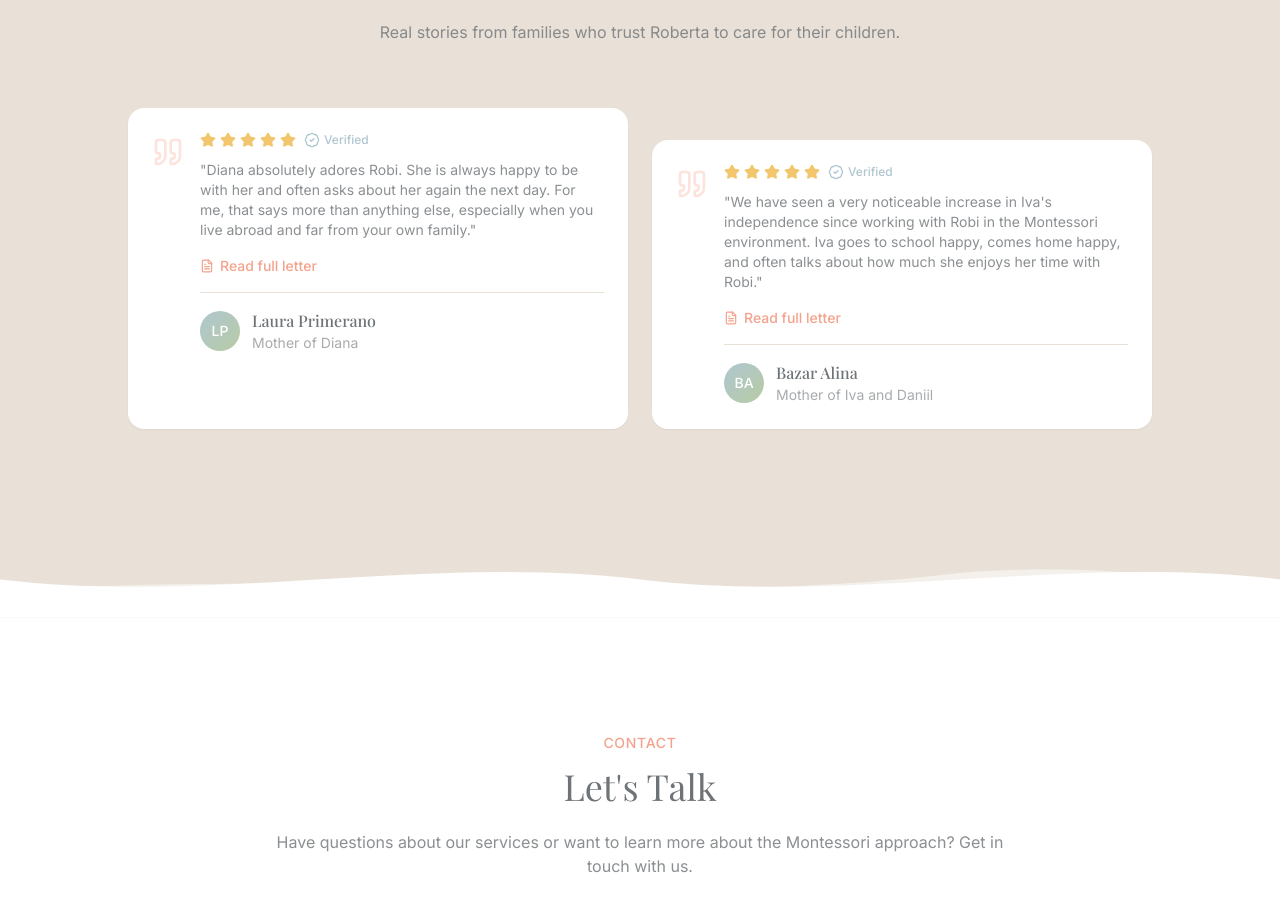
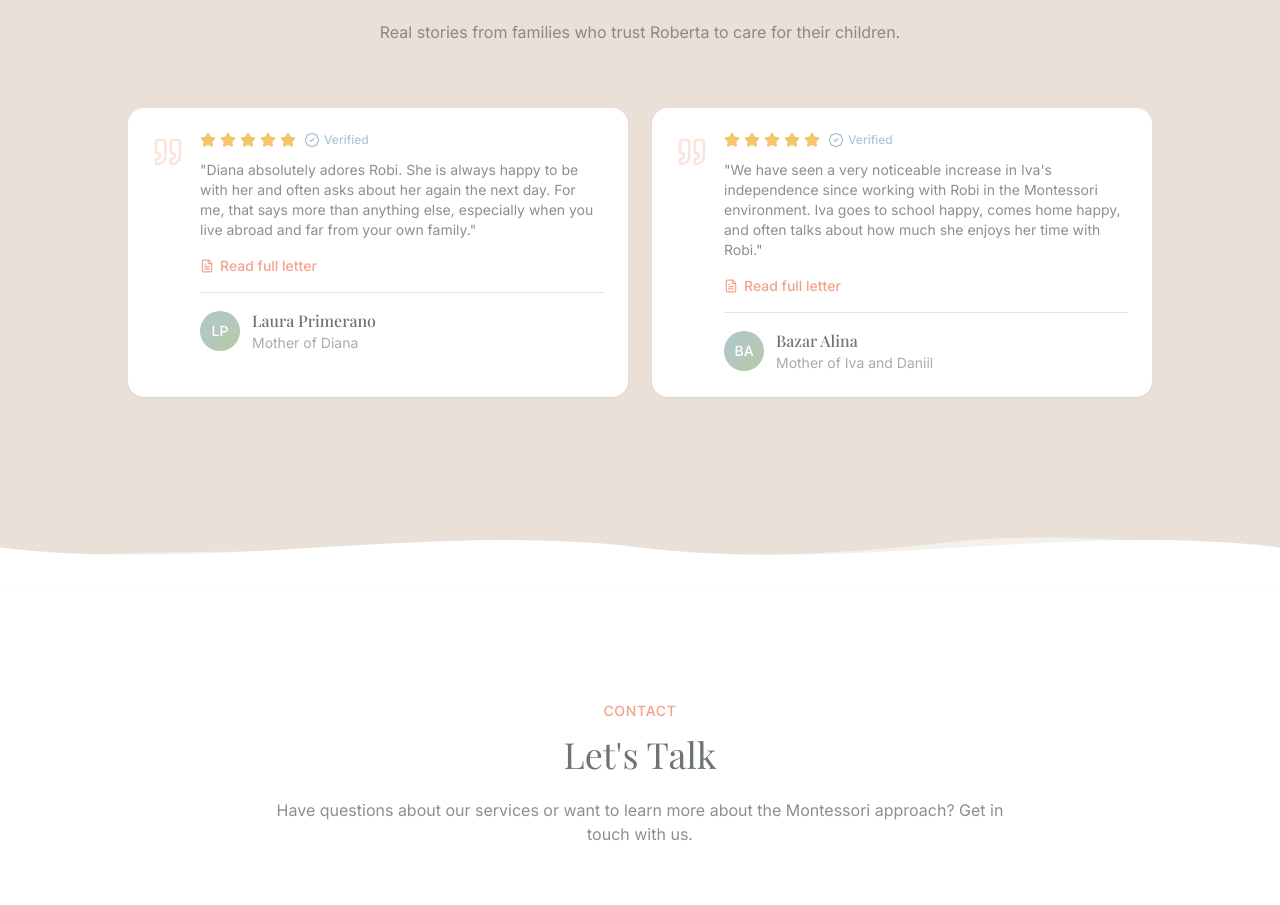
Before and after one commit to leo-schlanger/montessori-all-around, a React (Vite) app: page / in a window 1280 px wide. Shown: the part 6273-7178 px from the top of the page. Built offline with nearby package versions, Linux system fonts and the light colour scheme.

Commit message:
fix: remove staggered offset on testimonials grid

```diff
--- a/src/components/Testimonials.tsx
+++ b/src/components/Testimonials.tsx
@@ -146,9 +146,7 @@ export function Testimonials() {
           {testimonials.map((testimonial, index) => (
             <Card
               key={index}
-              className={`bg-white border-none card-hover-lift ${
-                index % 2 === 1 ? "sm:mt-8" : ""
-              }`}
+              className="bg-white border-none card-hover-lift"
               style={{
                 transition: "opacity 0.6s ease-out, transform 0.3s ease, box-shadow 0.3s ease",
                 transitionDelay: grid.isVisible ? `${index * 150}ms` : "0ms",
```
